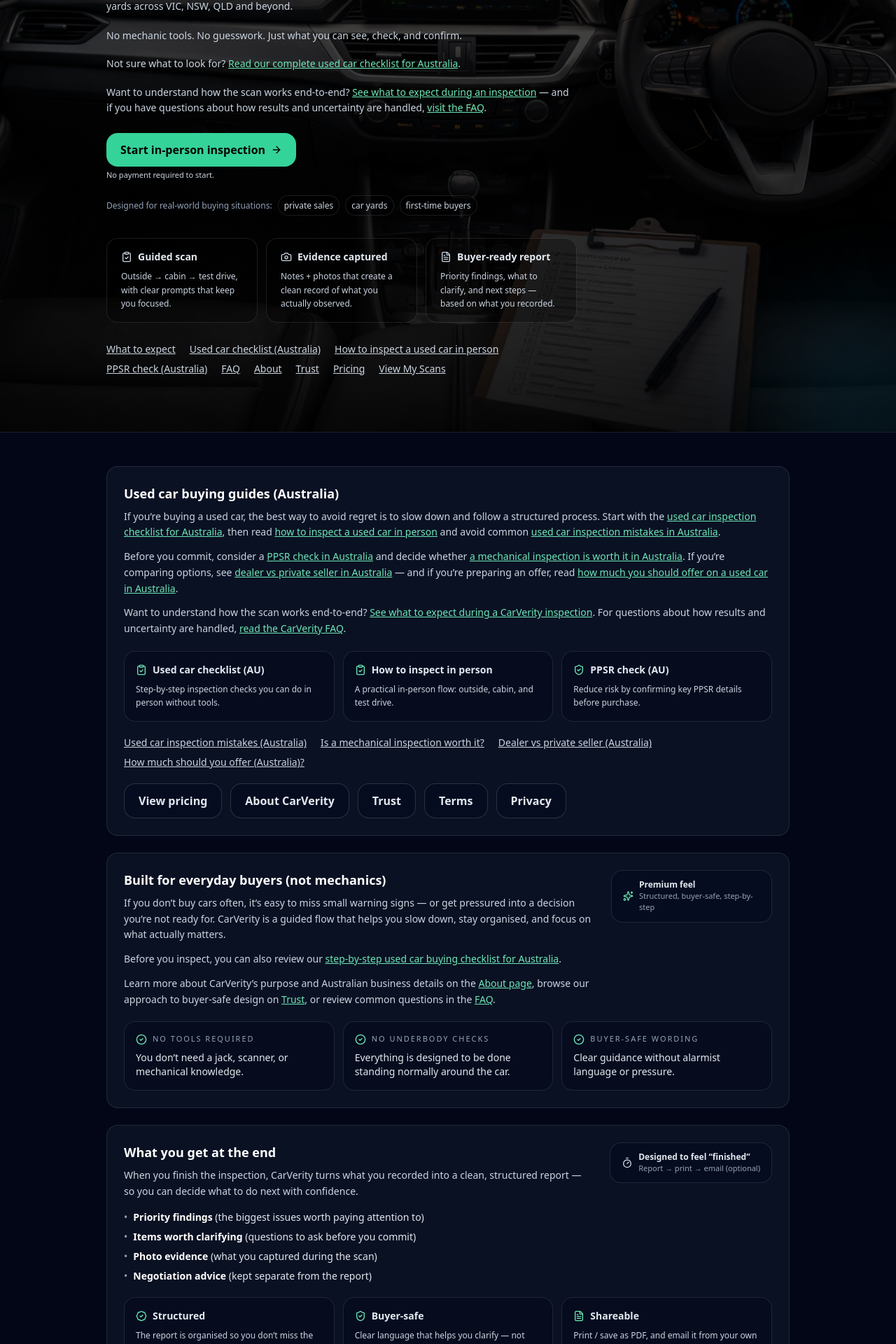
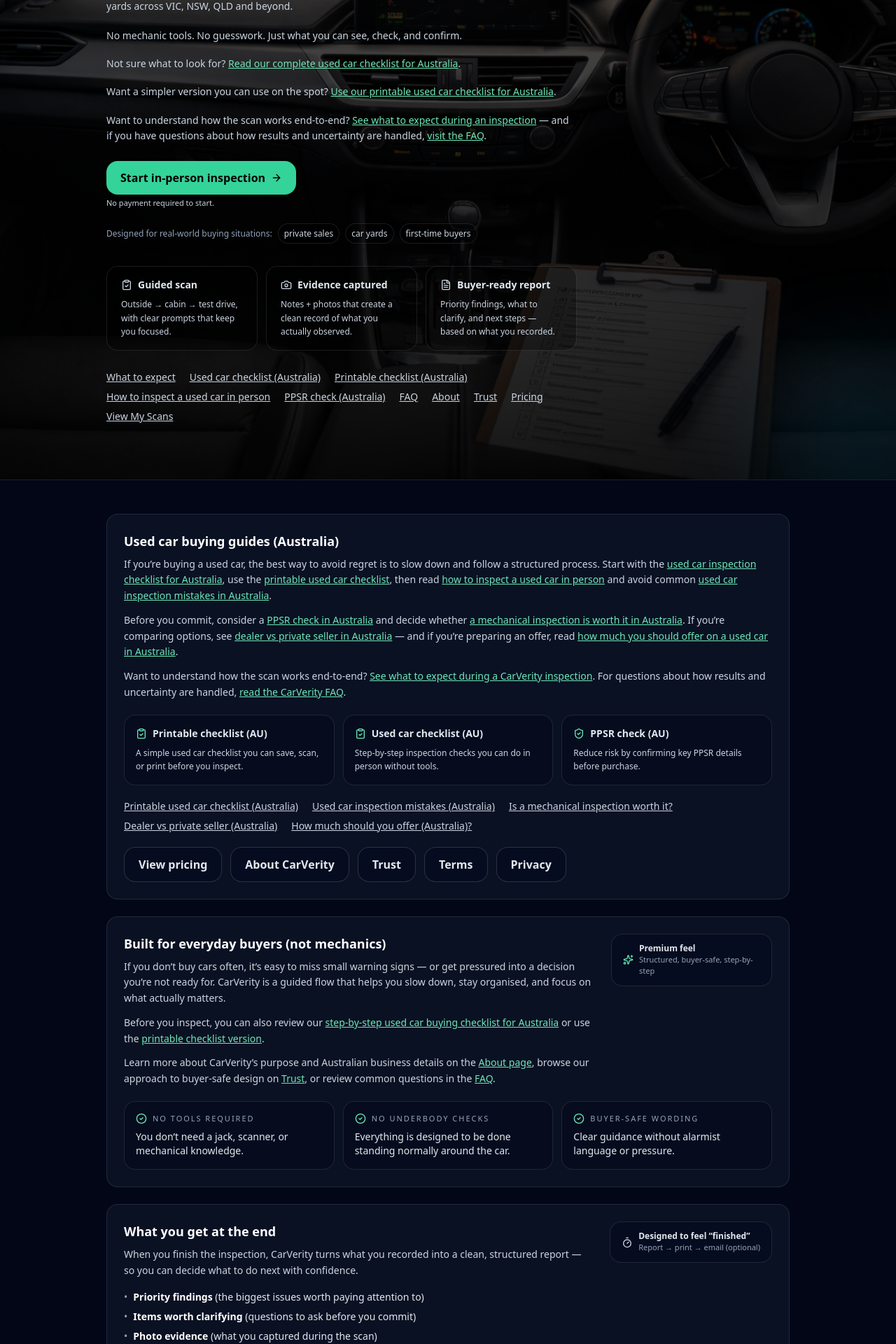
Before and after one commit to jeremy-swallow/carverity-clean, a React (Vite) app: page / in a window 1280 px wide. Shown: the part 460-2380 px from the top of the page at 70% size. Built offline with nearby package versions, Linux system fonts and the light colour scheme; no server answers.

Commit message:
Add homepage links to printable checklist page

```diff
--- a/src/pages/Home.tsx
+++ b/src/pages/Home.tsx
@@ -335,6 +335,17 @@ export default function Home() {
               .
             </p>
 
+            <p className="text-slate-300 text-sm">
+              Want a simpler version you can use on the spot?{" "}
+              <Link
+                to="/used-car-checklist-australia"
+                className="underline text-emerald-300 hover:text-emerald-200"
+              >
+                Use our printable used car checklist for Australia
+              </Link>
+              .
+            </p>
+
             <p className="text-slate-300 text-sm leading-relaxed">
               Want to understand how the scan works end-to-end?{" "}
               <Link
@@ -455,6 +466,13 @@ export default function Home() {
               </Link>
 
               <Link
+                to="/used-car-checklist-australia"
+                className="text-slate-300 underline text-sm"
+              >
+                Printable checklist (Australia)
+              </Link>
+
+              <Link
                 to="/how-to-inspect-a-used-car-in-person"
                 className="text-slate-300 underline text-sm"
               >
@@ -508,6 +526,13 @@ export default function Home() {
               className="underline text-emerald-300 hover:text-emerald-200"
             >
               used car inspection checklist for Australia
+            </Link>
+            , use the{" "}
+            <Link
+              to="/used-car-checklist-australia"
+              className="underline text-emerald-300 hover:text-emerald-200"
+            >
+              printable used car checklist
             </Link>
             , then read{" "}
             <Link
@@ -578,6 +603,22 @@ export default function Home() {
 
           <div className="mt-5 grid gap-3 sm:grid-cols-3">
             <Link
+              to="/used-car-checklist-australia"
+              className="rounded-2xl border border-white/10 bg-slate-950/40 p-4 hover:bg-slate-950/55 transition"
+            >
+              <div className="flex items-center gap-2 text-slate-200">
+                <ClipboardCheck className="h-4 w-4 text-emerald-300" />
+                <p className="text-sm font-semibold">
+                  Printable checklist (AU)
+                </p>
+              </div>
+              <p className="text-xs text-slate-300 mt-2 leading-relaxed">
+                A simple used car checklist you can save, scan, or print before
+                you inspect.
+              </p>
+            </Link>
+
+            <Link
               to="/what-to-check-when-buying-a-used-car-australia"
               className="rounded-2xl border border-white/10 bg-slate-950/40 p-4 hover:bg-slate-950/55 transition"
             >
@@ -590,21 +631,6 @@ export default function Home() {
               <p className="text-xs text-slate-300 mt-2 leading-relaxed">
                 Step-by-step inspection checks you can do in person without
                 tools.
-              </p>
-            </Link>
-
-            <Link
-              to="/how-to-inspect-a-used-car-in-person"
-              className="rounded-2xl border border-white/10 bg-slate-950/40 p-4 hover:bg-slate-950/55 transition"
-            >
-              <div className="flex items-center gap-2 text-slate-200">
-                <ClipboardCheck className="h-4 w-4 text-emerald-300" />
-                <p className="text-sm font-semibold">
-                  How to inspect in person
-                </p>
-              </div>
-              <p className="text-xs text-slate-300 mt-2 leading-relaxed">
-                A practical in-person flow: outside, cabin, and test drive.
               </p>
             </Link>
 
@@ -624,6 +650,12 @@ export default function Home() {
 
           {/* NEW: extra crawl distribution (all real routes) */}
           <div className="mt-5 flex flex-wrap gap-x-5 gap-y-2 text-sm">
+            <Link
+              to="/used-car-checklist-australia"
+              className="underline text-slate-300 hover:text-white"
+            >
+              Printable used car checklist (Australia)
+            </Link>
             <Link
               to="/used-car-inspection-mistakes-australia"
               className="underline text-slate-300 hover:text-white"
@@ -710,6 +742,13 @@ export default function Home() {
                   className="underline text-emerald-300 hover:text-emerald-200"
                 >
                   step-by-step used car buying checklist for Australia
+                </Link>{" "}
+                or use the{" "}
+                <Link
+                  to="/used-car-checklist-australia"
+                  className="underline text-emerald-300 hover:text-emerald-200"
+                >
+                  printable checklist version
                 </Link>
                 .
               </p>
@@ -947,10 +986,10 @@ export default function Home() {
             </Link>
 
             <Link
-              to="/what-to-check-when-buying-a-used-car-australia"
+              to="/used-car-checklist-australia"
               className="inline-flex items-center justify-center gap-2 px-5 py-3 rounded-2xl border border-white/15 bg-slate-950/30 hover:bg-slate-900 text-slate-200 font-semibold transition"
             >
-              Used car checklist
+              Printable checklist
             </Link>
           </div>
         </div>
@@ -982,6 +1021,13 @@ export default function Home() {
             {" · "}
             <Link to="/what-to-expect" className="underline text-slate-300">
               What to expect
+            </Link>
+            {" · "}
+            <Link
+              to="/used-car-checklist-australia"
+              className="underline text-slate-300"
+            >
+              Printable checklist (AU)
             </Link>
             {" · "}
             <Link
```
